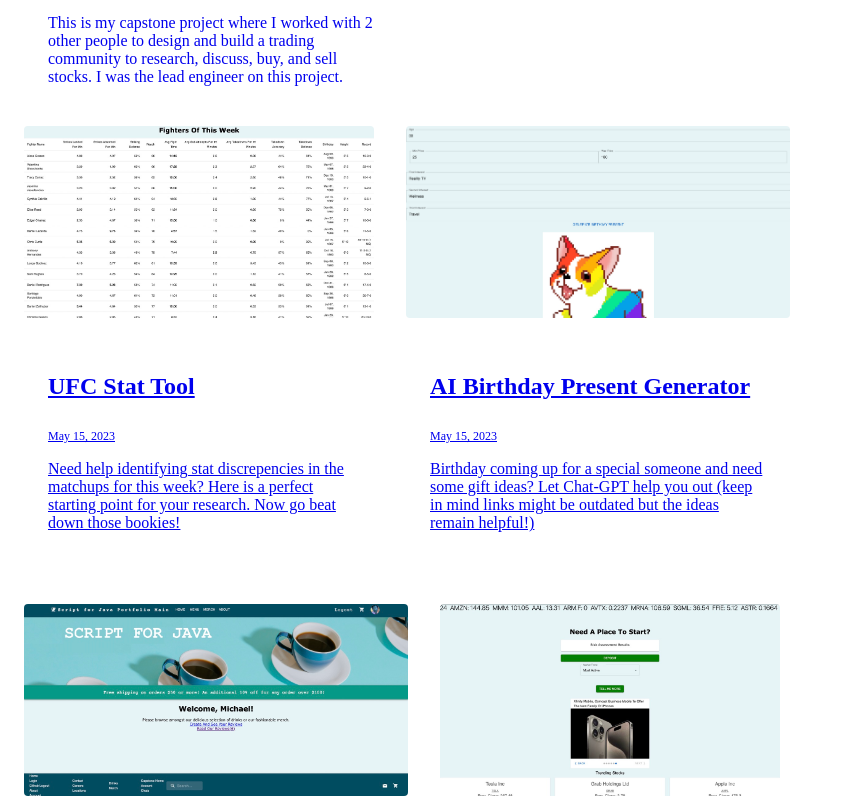
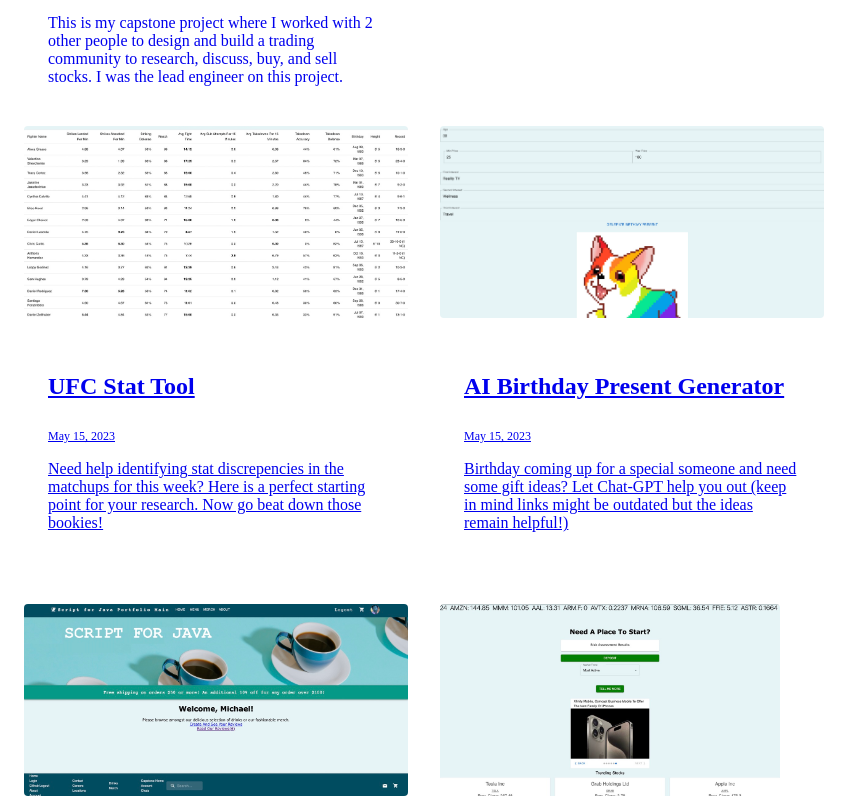
Before and after one commit to mjngit/portfolio, a React app: page / in a window 1280 px wide. Shown: the part 2780-3580 px from the top of the page, without its empty margins (0-863 px from the left). Built offline with nearby package versions, Linux system fonts and the light colour scheme; no server answers; the HTML template or start-up script is replaced by a standard one; what react-swipeable-views-utils would draw is missing.

Commit message:
brute styling 1.32

```diff
--- a/src/Components/HomeComponents/HomeV2.js
+++ b/src/Components/HomeComponents/HomeV2.js
@@ -191,8 +191,8 @@ function HomeV2() {
                             <p>This is my capstone project where I worked with 2 other people to design and build a trading community to research, discuss, buy, and sell stocks. I was the lead engineer on this project.</p>
                         </div>
                     </a>
-                    <div className="grid justify-center grid-cols-1 gap-6 sm:grid-cols-2 lg:grid-cols-3" style={{ display: 'flex', flexWrap: 'wrap', gap: '2rem' }}>
-                        <a rel="noopener noreferrer" href="#/stackathon/fighters" className="max-w-sm mx-auto group hover:no-underline focus:no-underline dark:bg-gray-900" style={{ width: '350px' }}>
+                    <div className="grid justify-center grid-cols-1 gap-6 sm:grid-cols-2 lg:grid-cols-3" style={{ display: 'flex', flexWrap: 'wrap', gap: '2rem', textDecoration: 'none', color: 'lightblue' }}>
+                        <a rel="noopener noreferrer" href="#/stackathon/fighters" className="max-w-sm mx-auto group hover:no-underline focus:no-underline dark:bg-gray-900" style={{ width: '24rem' }}>
                             <img role="presentation" className="object-cover w-full rounded h-44 dark:bg-gray-500" src="/static/images/fighter-stats.jpeg" style={{ objectFit: 'cover', width: '100%', borderRadius: '0.25rem', height: '12rem'   }} />
                             <div className="p-6 space-y-2" style={{ padding: '1.5rem' }}>
                                 <h3 className="text-2xl font-semibold group-hover:underline group-focus:underline" style={{ fontSize: '1.5rem', lineHeight: '2rem', fontWeight: '600'}}>UFC Stat Tool</h3>
```
